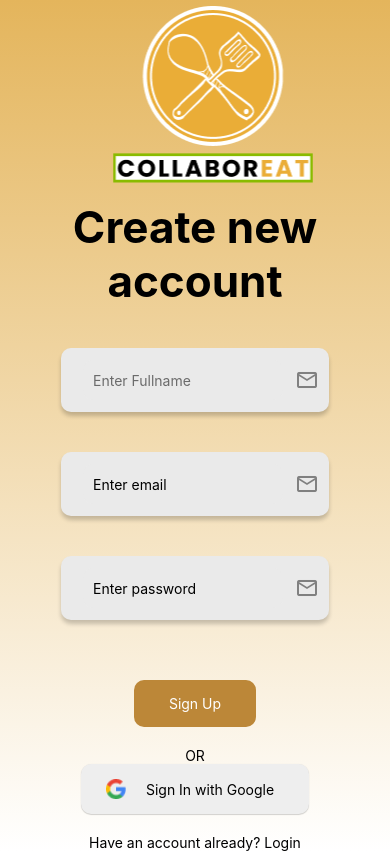
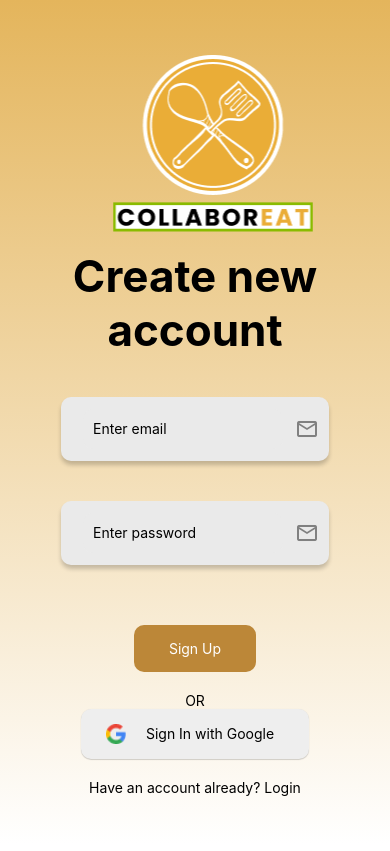
Before and after one commit to shakiba333/autumn-hackathon-2023-team-II, a React Native app: screen /Register in a window 390 px wide. Built offline with nearby package versions, Linux system fonts and the light colour scheme; no server answers; what expo-web-browser would draw is missing.

Commit message:
removed name from signup

```diff
--- a/screens/Register.js
+++ b/screens/Register.js
@@ -113,12 +113,12 @@
   const onHandleSignup = async () => {
     try {
       setloading(true);
-      if (email !== "" && password !== "" && name !== "") {
+      if (email !== "" && password !== "" ) {
         await createUserWithEmailAndPassword(auth, email, password).then(
           (response) => {
             const uid = response.user.uid;
             const data = {
-              name: name,
+
               email: email,
               uid: uid,
               id: users.length + 1,
@@ -167,18 +167,7 @@
           />
         </View>
         <Text style={styles.mainHeader}>Create new account</Text>
-        <View style={styles.inputField}>
-          <TextInput
-           style={styles.textInput}
-            inputStyle={styles.inputField}
-            placeholder="Enter Fullname"
-            autoCapitalize="words"
-            value={name}
-            placeholderTextColor="#6B6B6B"
-            onChangeText={(text) => setName(text)}
-          />
-          <MaterialIcons name="mail-outline" size={24} color="gray" />
-        </View>
+
 
         <View style={styles.inputField}>
           <TextInput
```
Also changed, not shown: 44 other files (tests, documents, lock files or other folders).
